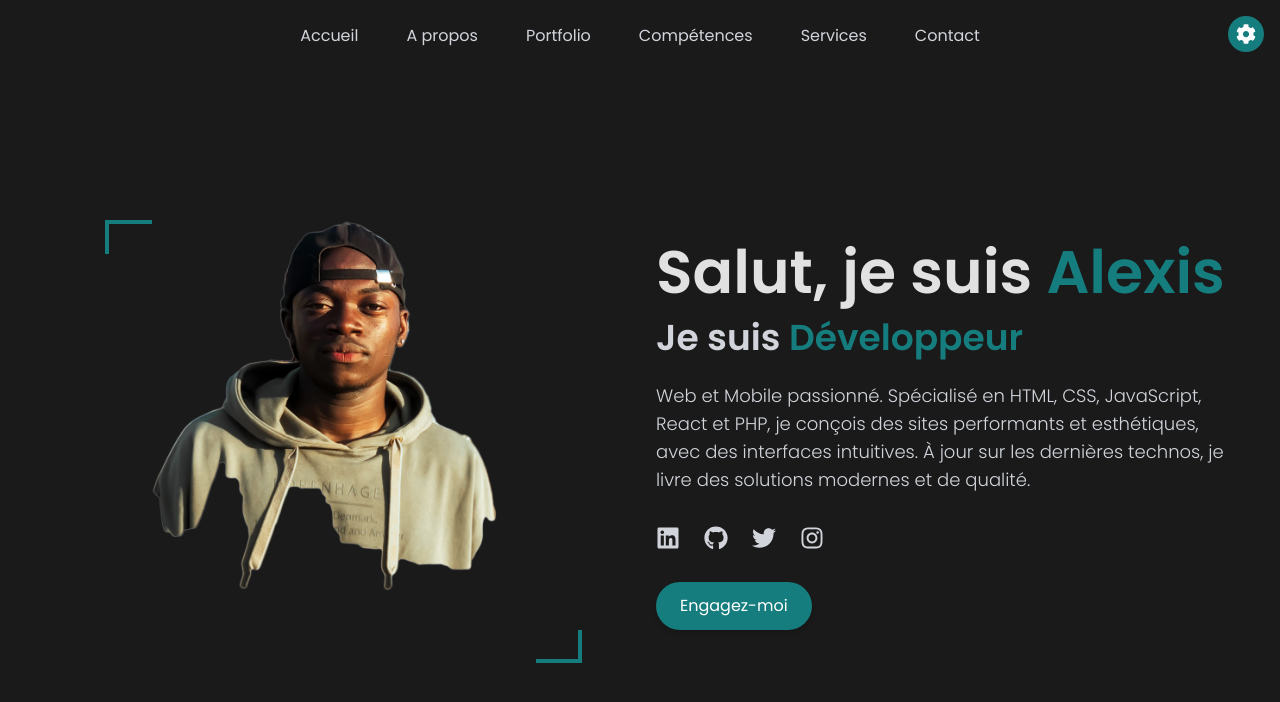
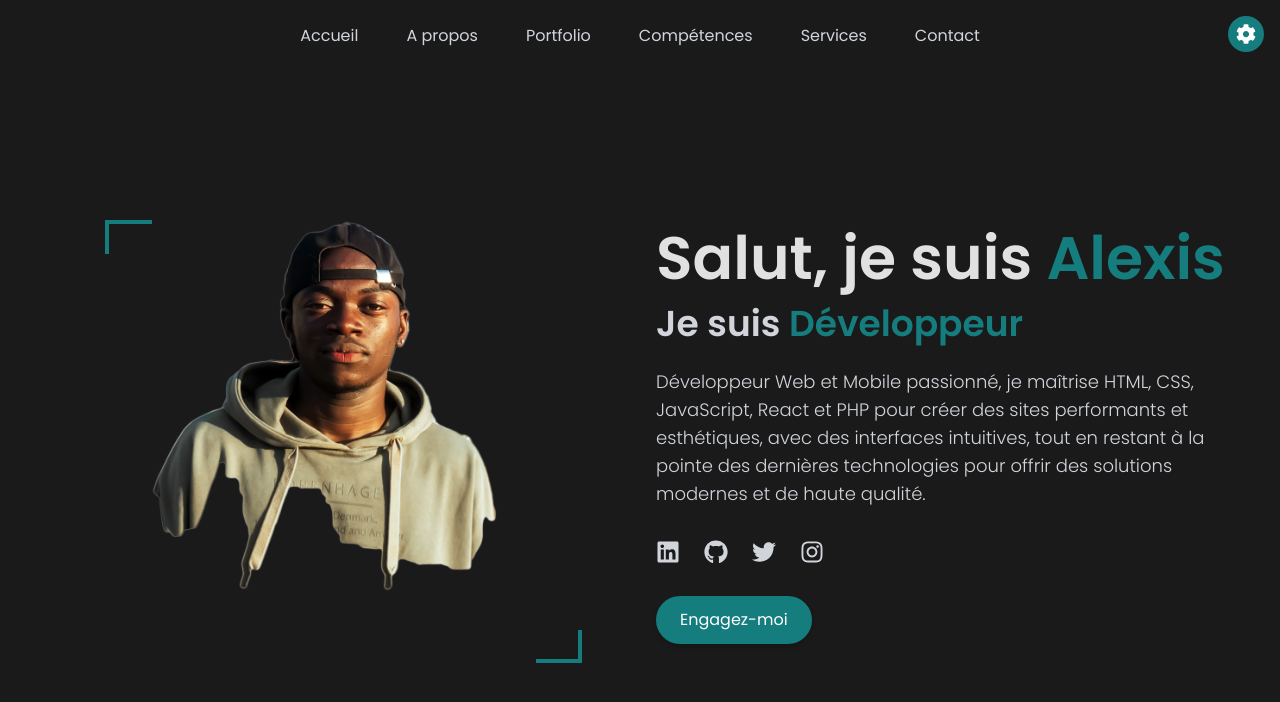
Before and after one commit to Toutvendre/frontend, a React (Vite) app: page / in a window 1280 px wide. Shown: the top 702 px of the page. Built offline with nearby package versions, Linux system fonts and the light colour scheme.

Commit message:
Mise à jour du Home

```diff
--- a/src/Home.jsx
+++ b/src/Home.jsx
@@ -88,7 +88,7 @@ function Home() {
                         Je suis <span style={{ color: 'var(--primary-color)' }}>Développeur</span>
                     </h2>
                     <p className="mb-6 md:mb-8 text-sm sm:text-base md:text-lg leading-relaxed" style={{ color: 'var(--gray-text)' }}>
-                        Web et Mobile passionné. Spécialisé en HTML, CSS, JavaScript, React et PHP, je conçois des sites performants et esthétiques, avec des interfaces intuitives. À jour sur les dernières technos, je livre des solutions modernes et de qualité.
+                        Développeur Web et Mobile passionné, je maîtrise HTML, CSS, JavaScript, React et PHP pour créer des sites performants et esthétiques, avec des interfaces intuitives, tout en restant à la pointe des dernières technologies pour offrir des solutions modernes et de haute qualité.
                     </p>
                     <div className="flex space-x-4 md:space-x-6 mb-6 md:mb-8">
                         <a href="https://www.linkedin.com/in/alexis-ki-099781358" target="_blank" rel="noopener noreferrer" className="hover:text-[var(--primary-color)] transition-colors duration-300 transform hover:scale-110" style={{ color: 'var(--gray-text)' }}>
```
